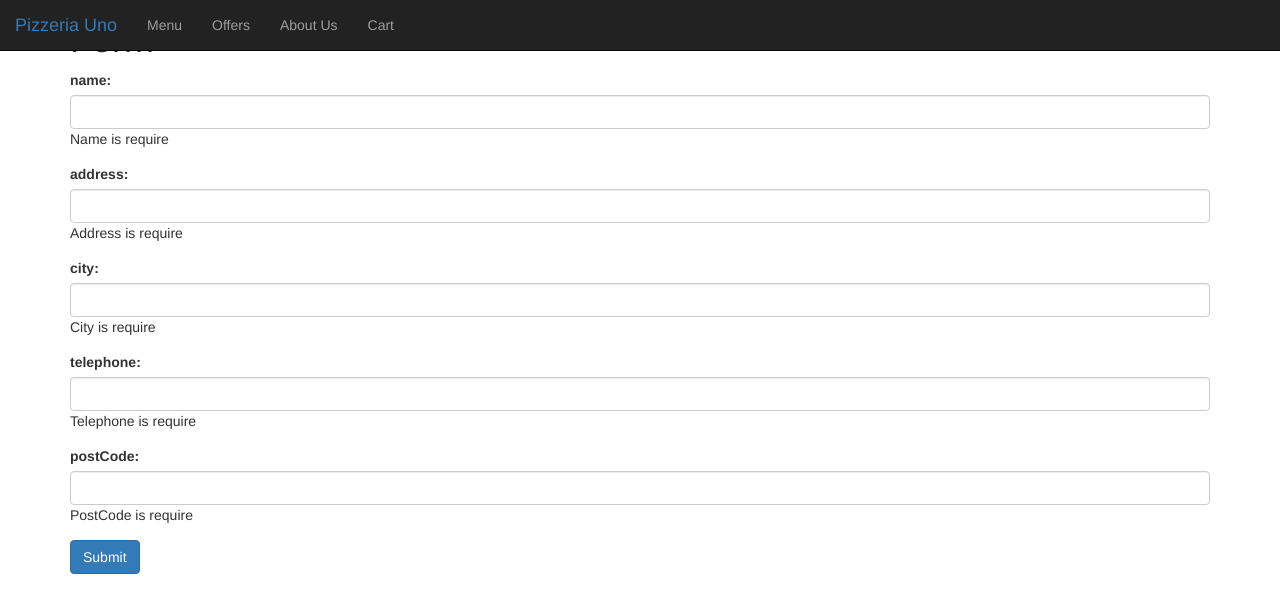
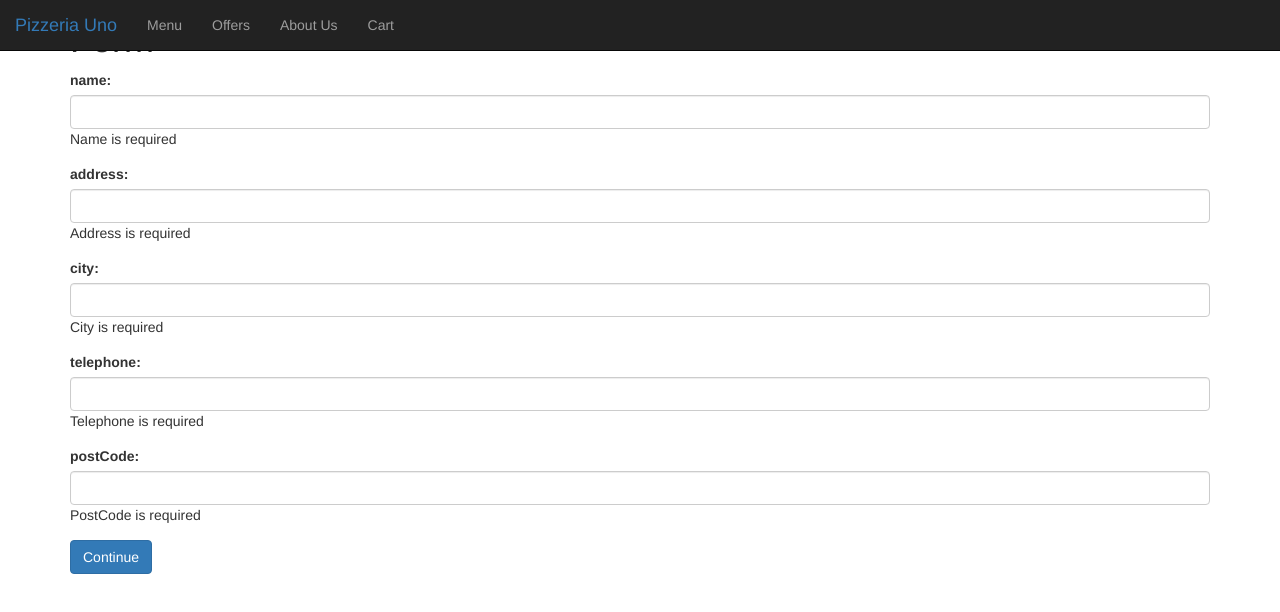
Before and after one commit to svanhviti16/PizzeriaUnoJS, a React app in the folder client/: page /Orders in a window 1280 px wide. Shown: the top 612 px of the page. Built offline with nearby package versions, Linux system fonts and the light colour scheme.

Commit message:
localStorage og toastr css

```diff
--- a/client/index.html
+++ b/client/index.html
@@ -2,7 +2,8 @@
 <html>
     <head>
         <title> Ideal React Seed </title>
-        <link rel="stylesheet" href="/styles/style.css">
+        <link rel="stylesheet" href="/styles/style.css" />
+        <link rel="stylesheet" href="https://cdnjs.cloudflare.com/ajax/libs/toastr.js/latest/toastr.css" />
         <link rel="stylesheet" href="https://maxcdn.bootstrapcdn.com/bootstrap/3.3.7/css/bootstrap.min.css" integrity="sha384-BVYiiSIFeK1dGmJRAkycuHAHRg32OmUcww7on3RYdg4Va+PmSTsz/K68vbdEjh4u" crossorigin="anonymous">
     </head>
     <body>
--- a/client/src/components/OrderForm/OrderForm.js
+++ b/client/src/components/OrderForm/OrderForm.js
@@ -6,19 +6,32 @@ import validator from 'validator';
 import { connect } from 'react-redux';
 import { Grid } from 'react-bootstrap';
 
+const initialState = {
+    fields: {
+        name: '',
+        address: '',
+        city: '',
+        telephone: '',
+        postCode: ''
+    }
+}
 
 class OrderForm extends React.Component {
     constructor (props) {
         super(props);
-        this.state = {
-            fields: {
-                name: '',
-                address: '',
-                city: '',
-                telephone: '',
-                postCode: ''
-            }
-        }
+        this.state = initialState;
+    }
+
+    onFormSubmit(e) {
+        e.preventDefault();
+
+        // setur í localstorage
+        localStorage.setItem('userData', JSON.stringify(this.state.fields));
+
+        // sækir úr localstorage, færa annað
+        var userData = JSON.parse(localStorage.getItem('userData'));
+        // hreinsa state-ið
+        this.setState(initialState);
     }
 
     onInput(e) {
@@ -32,33 +45,33 @@ class OrderForm extends React.Component {
         return (
             <Grid>
                 <h1>Form</h1>
-                <form action="" method="get">
+                <form action="" method="get" onSubmit={e => this.onFormSubmit(e)}>
                     <TextInput
                         onChange={e => this.onInput(e)}
                         name="name"
                         value={name}
-                        validate={val => !val ? 'Name is require' : ''} />
+                        validate={val => !val ? 'Name is required' : ''} />
                     <TextInput
                         onChange={e => this.onInput(e)}
                         name="address"
                         value={address}
-                        validate={val => !val ? 'Address is require' : ''} />
+                        validate={val => !val ? 'Address is required' : ''} />
                     <TextInput
                         onChange={e => this.onInput(e)}
                         name="city"
                         value={city}
-                        validate={val => !val ? 'City is require' : ''} />
+                        validate={val => !val ? 'City is required' : ''} />
                     <TextInput
                         onChange={e => this.onInput(e)}
                         name="telephone"
                         value={telephone}
-                        validate={val => !validator.isMobilePhone(val, 'any') ? 'Telephone is require' : ''} />
+                        validate={val => !validator.isMobilePhone(val, 'any') ? 'Telephone is required' : ''} />
                     <TextInput
                         onChange={e => this.onInput(e)}
                         name="postCode"
                         value={postCode}
-                        validate={val => !validator.isPostalCode(val, 'IS')? 'PostCode is require' : ''} />
-                    <button type="sumbit" className="btn btn-primary">Submit</button>
+                        validate={val => !validator.isPostalCode(val, 'IS')? 'PostCode is required' : ''} />
+                    <button type="sumbit" className="btn btn-primary">Continue</button>
                 </form>
             </Grid>
 
--- a/client/src/components/PizzaId/PizzaId.js
+++ b/client/src/components/PizzaId/PizzaId.js
@@ -24,7 +24,7 @@ class PizzaId extends React.Component {
     handleOnClickCart (pizza) {
         const { addToCart } = this.props;
         addToCart(pizza);
-        toastr.success('Pizza was added to Cart', 'Success!');
+        toastr.success('Product added to cart', 'Success');
 
     }
 
```
Also changed, not shown: client/src/components/CheckoutProcess/CheckoutProcess.js (deleted, +0 -24 lines), 1 other file (tests, documents, lock files or other folders).
